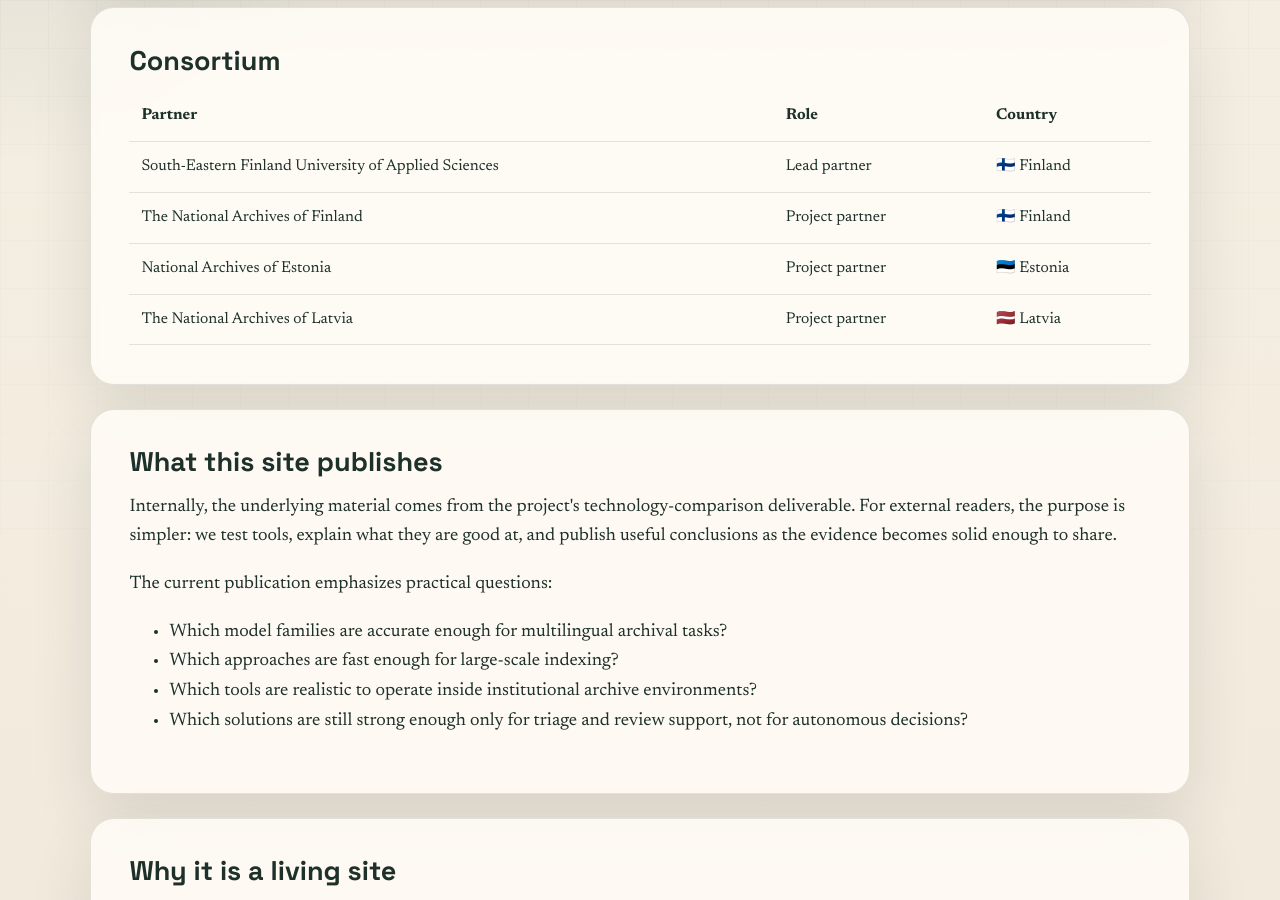
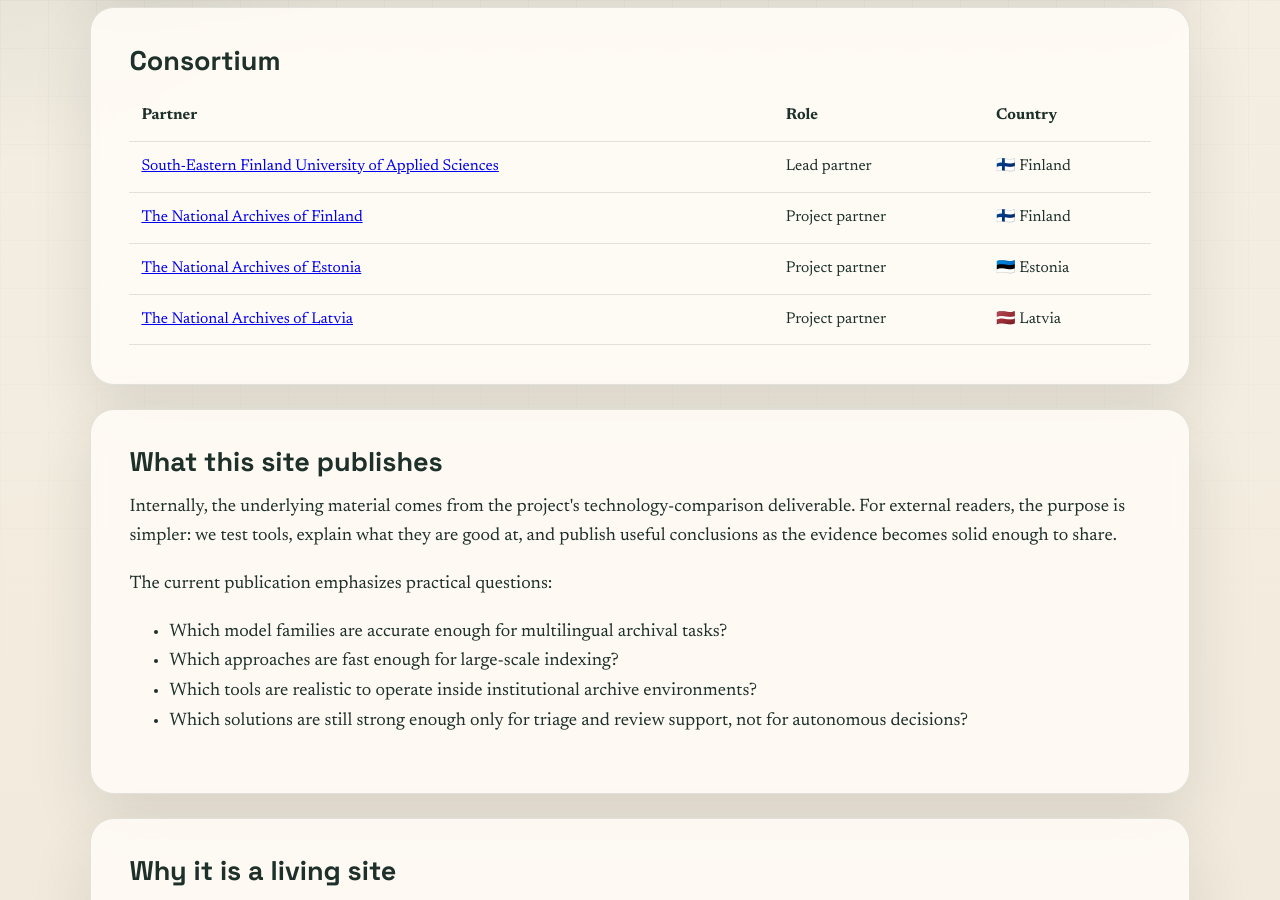
Before and after one commit to archxai/archxai.github.io, a Jekyll site: the page built from overview.md, in a window 1280 px wide and 900 px high, scrolled down 808 px. Built offline with Jekyll 4.4.1, drawn with Linux system fonts in a browser that asks for light colours.

```diff
--- a/overview.md
+++ b/overview.md
@@ -29,22 +29,22 @@ permalink: /overview/
     </thead>
     <tbody>
       <tr>
-        <td>South-Eastern Finland University of Applied Sciences</td>
+        <td><a href="https://www.xamk.fi/en/" target="_blank" rel="noopener">South-Eastern Finland University of Applied Sciences</a></td>
         <td>Lead partner</td>
         <td>🇫🇮 Finland</td>
       </tr>
       <tr>
-        <td>The National Archives of Finland</td>
+        <td><a href="https://kansallisarkisto.fi/en/frontpage" target="_blank" rel="noopener">The National Archives of Finland</a></td>
         <td>Project partner</td>
         <td>🇫🇮 Finland</td>
       </tr>
       <tr>
-        <td>National Archives of Estonia</td>
+        <td><a href="https://www.ra.ee/en/" target="_blank" rel="noopener">The National Archives of Estonia</a></td>
         <td>Project partner</td>
         <td>🇪🇪 Estonia</td>
       </tr>
       <tr>
-        <td>The National Archives of Latvia</td>
+        <td><a href="https://www.arhivi.gov.lv/en" target="_blank" rel="noopener">The National Archives of Latvia</a></td>
         <td>Project partner</td>
         <td>🇱🇻 Latvia</td>
       </tr>
```
Also changed, not shown: _posts/2026-04-09-ner-dedicated-models-preliminary-evaluation.md (+1 -1 lines), _posts/2026-04-09-ner-llm-secondary-evaluation.md (+1 -1 lines), _posts/2026-04-09-pii-preliminary-evaluation.md (+1 -1 lines), _posts/2026-04-09-tone-sentiment-preliminary-evaluation.md (+1 -1 lines).
